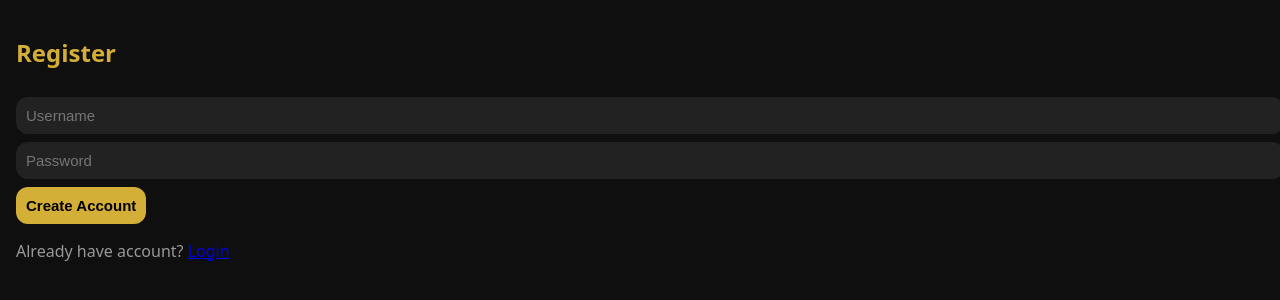
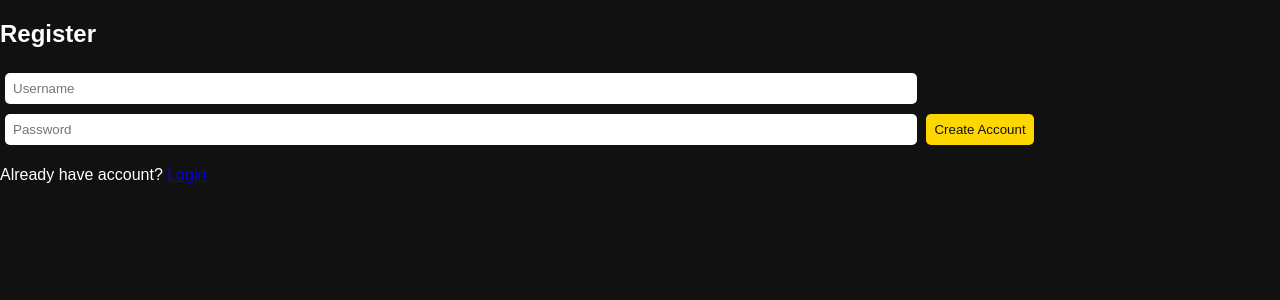
Before and after one commit to mahmudamg11sm/SMchat, a Flask app: page /register in a window 1280 px wide. Shown: the top 300 px of the page. Run offline with Flask 3, Linux system fonts and the light colour scheme.

Commit message:
Update style.css

```diff
--- a/static/css/style.css
+++ b/static/css/style.css
@@ -1,158 +1,16 @@
-:root{
-  --bg:#0f0f0f;
-  --card:#1a1a1a;
-  --text:#f5f5f5;
-  --muted:#999;
-  --gold:#d4af37;
-}
-
-body{
-  margin:0;
-  font-family:system-ui, -apple-system, BlinkMacSystemFont, sans-serif;
-  background:var(--bg);
-  color:var(--text);
-}
-
-/* GOLD MODE */
-body.gold{
-  --bg:#120e05;
-  --card:#1e180a;
-  --text:#fff7d6;
-  --gold:#ffcc33;
-}
-
-/* ---------- TOP BAR ---------- */
-.topbar{
-  position:fixed;
-  top:0;
-  left:0;
-  right:0;
-  height:60px;
-  background:var(--card);
-  display:flex;
-  align-items:center;
-  justify-content:space-between;
-  padding:0 16px;
-  z-index:10;
-}
-
-.logo{
-  font-size:20px;
-  font-weight:700;
-  color:var(--gold);
-}
-
-.menu-btn{
-  font-size:26px;
-  cursor:pointer;
-}
-
-/* ---------- SIDE MENU ---------- */
-.side-menu{
-  position:fixed;
-  top:60px;
-  right:-220px;
-  width:200px;
-  background:var(--card);
-  padding:10px;
-  transition:.3s;
-  z-index:9;
-}
-
-.side-menu.show{
-  right:0;
-}
-
-.side-menu button{
-  width:100%;
-  background:none;
-  border:none;
-  color:var(--text);
-  padding:10px;
-  text-align:left;
-  cursor:pointer;
-}
-
-/* ---------- MAIN ---------- */
-#mainView{
-  padding-top:70px;
-  padding-bottom:80px;
-}
-
-.view{
-  display:none;
-  padding:16px;
-}
-
-.view.active{
-  display:block;
-}
-
-/* ---------- CHAT ---------- */
-#messages{
-  background:var(--card);
-  border-radius:12px;
-  padding:12px;
-  height:55vh;
-  overflow-y:auto;
-}
-
-.message{
-  margin-bottom:10px;
-  padding:8px 10px;
-  background:#222;
-  border-radius:10px;
-}
-
-.message img,
-.message video{
-  max-width:100%;
-  border-radius:10px;
-  margin-top:6px;
-}
-
-/* ---------- INPUT ---------- */
-input, button{
-  border-radius:12px;
-  border:none;
-  padding:10px;
-  font-size:15px;
-}
-
-input{
-  width:100%;
-  background:#222;
-  color:#fff;
-  margin-top:8px;
-}
-
-button{
-  background:var(--gold);
-  color:#000;
-  font-weight:600;
-  margin-top:8px;
-  cursor:pointer;
-}
-
-/* ---------- BOTTOM NAV ---------- */
-.bottom-nav{
-  position:fixed;
-  bottom:0;
-  left:0;
-  right:0;
-  height:60px;
-  background:var(--card);
-  display:flex;
-  justify-content:space-around;
-  align-items:center;
-}
-
-.bottom-nav img{
-  width:26px;
-  opacity:.85;
-  cursor:pointer;
-}
-
-.bottom-nav img:hover{
-  opacity:1;
-    }
+body{margin:0;font-family:sans-serif;background:#111;color:#fff}
+.topbar{display:flex;align-items:center;justify-content:space-between;padding:10px;background:#222}
+.topbar .logo{width:30px;height:30px;border-radius:50%}
+.bottomnav{display:flex;justify-content:space-around;padding:5px;background:#222;position:fixed;bottom:0;width:100%}
+.bottomnav img{width:30px;height:30px;cursor:pointer}
+.mainview{padding:10px;margin-bottom:50px}
+.view{display:none}
+.view.active{display:block}
+.message{padding:5px;margin:5px 0;background:#222;border-radius:5px}
+.media{max-width:100%;border-radius:5px}
+input{padding:8px;margin:5px;border-radius:5px;border:none;width:70%}
+button{padding:8px;border:none;border-radius:5px;background:gold;color:#111;cursor:pointer}
+button:hover{opacity:0.8}
+.badge{padding:2px 6px;border-radius:6px;font-size:11px;margin-left:3px}
+.badge.admin{background:red;color:#fff}
+.badge.verified{background:#1da1f2;color:#fff}
```
